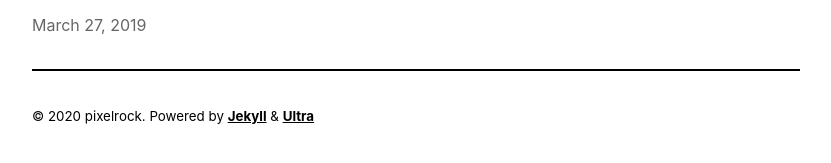
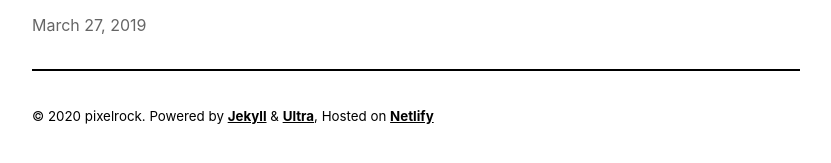
Before and after one commit to PimCoumans/pixelrock-nl, a Jekyll site: the page built from index.html, in a window 1280 px wide. Shown: the part 525-688 px from the top of the page, without its empty margins (224-1055 px from the left). Built offline with Jekyll 4.4.1, drawn with Linux system fonts in a browser that asks for light colours; the list of posts is cut into pages by our own code.

Commit message:
Added netlify attribution

```diff
--- a/_includes/footer.html
+++ b/_includes/footer.html
@@ -1,5 +1,5 @@
 <footer class="footer" role="contentinfo">
     <small>
-        © {{ 'now' | date: "%Y" }} pixelrock. Powered by <a href="https://jekyllrb.com" rel="nofollow">Jekyll</a> & <a href="https://github.com/ronv/ultra" rel="nofollow">Ultra</a>
+        © {{ 'now' | date: "%Y" }} pixelrock. Powered by <a href="https://jekyllrb.com" rel="nofollow">Jekyll</a> & <a href="https://github.com/ronv/ultra" rel="nofollow">Ultra</a>, Hosted on <a href="https://netlify.com" rel="nofollow">Netlify</a>
     </small>
 </footer>
```
